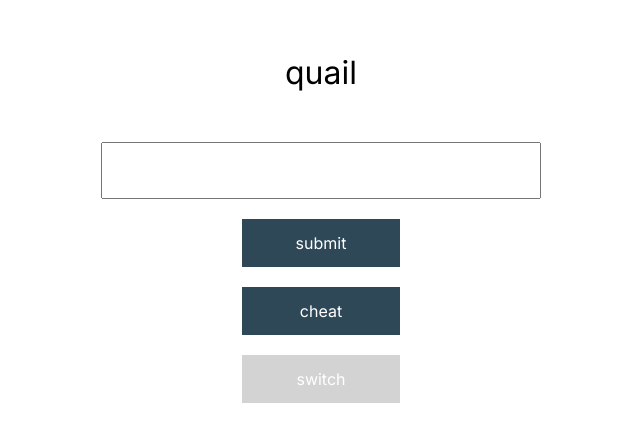
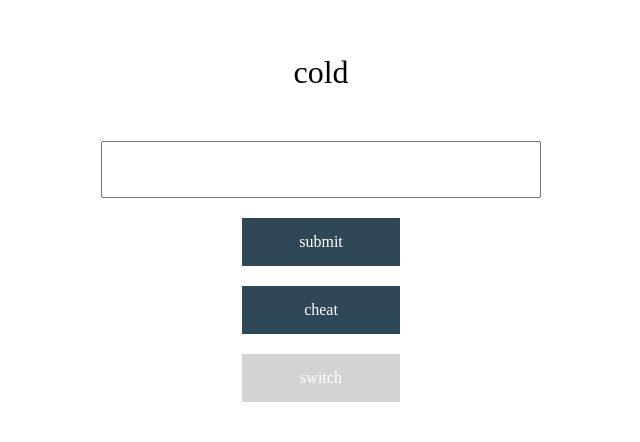
Before and after one commit to a-yamauchi217/language-learning-app, a Next.js app: page / in a window 1280 px wide. Shown: the part 170-612 px from the top of the page, without its empty margins (327-967 px from the left). Built offline with nearby package versions, Linux system fonts and the light colour scheme.

Commit message:
Add strict mode

```diff
--- a/pages/index.js
+++ b/pages/index.js
@@ -1,29 +1,27 @@
 import Head from "next/head";
-import React, { useState } from "react";
+import React, { useState, StrictMode } from "react";
 
-import { Inter } from 'next/font/google'
-import Words from './Words'
-import Genders from './Genders'
+import { Inter } from "next/font/google";
+import Words from "./Words";
+import Genders from "./Genders";
 
-const inter = Inter({ subsets: ['latin'],  variable: '--inter-font', })
+const inter = Inter({ subsets: ["latin"], variable: "--inter-font" });
 
 export default function Home() {
-
-  const [page, setPage] = useState('words');
+  const [page, setPage] = useState("words");
 
   return (
-    <div className={inter.className}>
-     <Head>
+    <StrictMode className={inter.className}>
+      <Head>
         <title>German words</title>
-        <meta
-          name="description"
-          content="learn 2000 German words"
-        />
+        <meta name="description" content="learn 2000 German words" />
         <meta name="viewport" content="width=device-width, user-scalable=no" />
         <link rel="icon" href="/favicon.ico" />
       </Head>
-      {page === "words" &&  <Words onChangePage={(value) => setPage(value)} /> }
-      {page === "genders" &&  <Genders onChangePage={(value) => setPage(value)} />}
-    </div>
+      {page === "words" && <Words onChangePage={(value) => setPage(value)} />}
+      {page === "genders" && (
+        <Genders onChangePage={(value) => setPage(value)} />
+      )}
+    </StrictMode>
   );
 }
```
